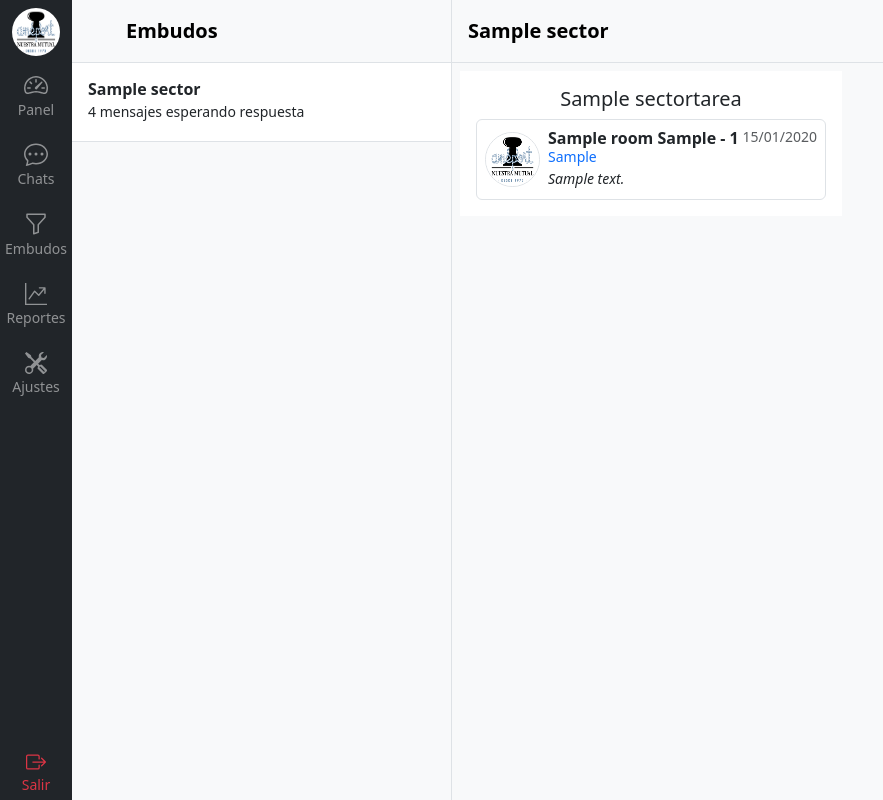
After one commit to UnionSI/djangochat, a Django app: page /rooms/embudo/1/ in a window 1280 px wide. The commit adds this page. Shown: the whole page, without its empty margins (0-883 px from the left). Run offline with Django 4.2, Linux system fonts and the light colour scheme; a user stored in the database is signed in; tables that the repository leaves empty hold one stand-in row (values such as "Sample post").

Commit message:
Vista embudos por tareas

```diff
--- a/room/consumers.py
+++ b/room/consumers.py
@@ -60,4 +60,4 @@ class ChatConsumer(AsyncWebsocketConsumer):
         user = User.objects.get(username=username)
         room = Room.objects.get(slug=room)
 
-        Message.objects.create(user=user, room=room, content=message)
+        Message.objects.create(usuario=user, contacto=room, contenido=message)
--- a/room/models.py
+++ b/room/models.py
@@ -2,18 +2,72 @@ from django.contrib.auth.models import User
 from django.db import models
 
 
+class Sector(models.Model):
+    nombre = models.CharField(max_length=100)
+
+    def __str__(self):
+        return self.nombre
+
+
+class SectorTarea(models.Model):
+    sector = models.ForeignKey(Sector, on_delete=models.CASCADE)
+    nombre = models.CharField(max_length=100)
+    activo = models.BooleanField()  # Para ver no se pierda las asignadas a un mensaje anterior si sacan una tarea
+
+    def __str__(self):
+        return self.nombre
+
+
+class Integracion(models.Model):
+    nombre = models.CharField(max_length=100)
+    activo = models.BooleanField()
+
+    def __str__(self):
+        return self.nombre
+
+
 class Room(models.Model):
-    name = models.CharField(max_length=255)
+    nombre = models.CharField(max_length=100)
+    apellido = models.CharField(max_length=100)
+    dni = models.CharField(max_length=11)
+    telefono = models.CharField(max_length=30)
+    email = models.EmailField(max_length=60)
+    empresa = models.CharField(max_length=100)
+    nro_socio = models.PositiveIntegerField()
+    integracion = models.ForeignKey(Integracion, on_delete=models.CASCADE)
     slug = models.SlugField(unique=True)
 
     def __str__(self):
-        return self.name
+        return self.nombre
+
 
 class Message(models.Model):
-    room = models.ForeignKey(Room, related_name='messages', on_delete=models.CASCADE)
-    user = models.ForeignKey(User, related_name='messages', on_delete=models.CASCADE)
-    content = models.TextField()
-    date_added = models.DateTimeField(auto_now_add=True)
+    contacto = models.ForeignKey(Room, related_name='messages', on_delete=models.CASCADE)  # messages?
+    usuario = models.ForeignKey(User, related_name='messages', on_delete=models.CASCADE, null=True)  # messages?
+    contenido = models.TextField()
+    recibido = models.BooleanField(default=True)
+    fecha_hora = models.DateTimeField(auto_now_add=True)
+    sector_tarea = models.ForeignKey(SectorTarea, on_delete=models.CASCADE)
+    # chat (Si se saca la cabecera sacar este campo)
+    # bot = models.ForeignKey(Bot, on_delete=models.CASCADE)
+    # adjunto = (archivo/s)
 
     class Meta:
-        ordering = ('date_added',)
+        ordering = ('fecha_hora',)
+
+    def __str__(self):
+        return self.contenido
+
+
+'''
+
+* Usuario (Base Users)
+
+* Perfil
+id Usuario
+
+* Usuario Sector
+id Usuario
+id Sector
+
+'''
--- a/room/urls.py
+++ b/room/urls.py
@@ -5,7 +5,8 @@ from . import views
 app_name = 'room'
 
 urlpatterns = [
-    path('', views.rooms, name='rooms'),
     path('chats/', views.chats, name='chats'),
     path('chat/<slug:slug>/', views.chat, name='chat'),
+    path('embudos/', views.embudos, name='embudos'),
+    path('embudo/<int:id>/', views.embudo, name='embudo'),
 ]
--- a/room/views.py
+++ b/room/views.py
@@ -1,26 +1,66 @@
-from django.shortcuts import render
+from django.shortcuts import render, get_object_or_404
 from django.contrib.auth.decorators import login_required
 from django.db.models import Prefetch
+from django.db.models import Max, Subquery, OuterRef
 
-from .models import Room, Message
+from .models import Sector, SectorTarea, Room, Message
 
 @login_required
 def chats(request):
     rooms = Room.objects.prefetch_related(
-        Prefetch('messages', queryset=Message.objects.order_by('-date_added')[:1], to_attr='last_message')
+        Prefetch('messages', queryset=Message.objects.order_by('-fecha_hora')[:1], to_attr='last_message')
     )
     return render(request, 'room/chats.html', {'rooms': rooms})
 
-@login_required
-def rooms(request):
-    rooms = Room.objects.all()
-    return render(request, 'room/rooms.html', {'rooms': rooms})
 
 @login_required
 def chat(request, slug):
-    room = Room.objects.get(slug=slug)
-    messages = Message.objects.filter(room=room)[0:25]
+    room = get_object_or_404(Room, slug=slug)
+    messages = Message.objects.filter(contacto=room)[0:25]
     rooms = Room.objects.prefetch_related(
-        Prefetch('messages', queryset=Message.objects.order_by('-date_added')[:1], to_attr='last_message')
+        Prefetch('messages', queryset=Message.objects.order_by('-fecha_hora')[:1], to_attr='last_message')
     )
     return render(request, 'room/chats.html', {'room': room, 'chat_messages': messages, 'rooms': rooms,})
+
+
+@login_required
+def embudos(request):
+    embudos = Sector.objects.all()
+    return render(request, 'room/embudos.html', {'embudos': embudos})
+
+
+@login_required
+def embudo(request, id):
+    sector = get_object_or_404(Sector, id=id)
+    sectores = Sector.objects.all()
+    sector_tareas = SectorTarea.objects.filter(sector=sector)
+    rooms = Room.objects.filter(messages__sector_tarea__sector=sector).distinct()
+
+    objeto_rooms = {}
+    for room in rooms:
+        ultimo_mensaje = Message.objects.filter(contacto=room).order_by('-fecha_hora')[:1]
+        objeto_rooms[room] = ultimo_mensaje
+
+    objeto_sector_tareas = {}
+    for sector_tarea in sector_tareas:
+        objeto_sector_tareas[sector_tarea] = []
+        for room, mensaje in objeto_rooms.items():
+            if mensaje[0].sector_tarea == sector_tarea:
+                objeto_sector_tareas[sector_tarea].append([room, mensaje])
+
+    return render(request, 'room/embudos.html', {'embudo': sector, 'embudos': sectores, 'sector_tareas':objeto_sector_tareas})
+
+
+    '''
+    # Obtener todas las sector_tareas que pertenecen al embudo actual
+    sector_tareas = SectorTarea.objects.filter(sector=embudo)
+    # Crear una consulta Prefetch para cargar las rooms relacionadas con las sector_tareas
+    rooms_prefetch = Prefetch(
+        'room_set',
+        queryset=Room.objects.prefetch_related(
+            Prefetch('messages', queryset=Message.objects.order_by('-fecha_hora')[:1], to_attr='last_message')
+        ),
+        to_attr='rooms'
+    )
+    sector_tareas = sector_tareas.prefetch_related(rooms_prefetch)
+    '''
--- /dev/null
+++ b/static/css/style.css
@@ -0,0 +1,22 @@
+.messages {
+    height: 400px;
+    overflow-y: auto;
+}
+
+.usi-grid {
+    display: grid;
+    grid-template-columns: repeat(2, 1fr);
+    gap: 5px;
+}
+
+.respondido {
+    grid-column: 2;
+}
+
+.por-responder {
+    grid-column: 1;
+}
+
+.usi-card {
+    width: 350px;
+}
--- a/templates/base.html
+++ b/templates/base.html
@@ -1,3 +1,5 @@
+{% load static %}
+
 <!DOCTYPE html>
 
 <html>
@@ -9,12 +11,10 @@
 
         <!-- <script src="https://cdn.tailwindcss.com"></script> -->
         <link href="https://cdn.jsdelivr.net/npm/bootstrap@5.3.0/dist/css/bootstrap.min.css" rel="stylesheet" integrity="sha384-9ndCyUaIbzAi2FUVXJi0CjmCapSmO7SnpJef0486qhLnuZ2cdeRhO02iuK6FUUVM" crossorigin="anonymous">
+        <link rel="stylesheet" href="{% static 'css/style.css' %}">
+        <style>
 
-        <style>
-            .messages {
-                height: 400px;
-                overflow-y: auto;
-            }
+
         </style>
     </head>
 
--- a/templates/navbar.html
+++ b/templates/navbar.html
@@ -27,7 +27,7 @@
       </li>
 
       <li class="nav-item w-100">
-        <a href="#" class="nav-link px-0 rounded-0" data-bs-toggle="tooltip" data-bs-placement="right" aria-label="Orders" data-bs-original-title="Orders">
+        <a href="{% url 'room:embudos' %}" class="nav-link px-0 rounded-0" data-bs-toggle="tooltip" data-bs-placement="right" aria-label="Orders" data-bs-original-title="Orders">
           <svg xmlns="http://www.w3.org/2000/svg" width="24" height="24" fill="currentColor" class="bi bi-funnel text-white-50" viewBox="0 0 16 16">
             <path d="M1.5 1.5A.5.5 0 0 1 2 1h12a.5.5 0 0 1 .5.5v2a.5.5 0 0 1-.128.334L10 8.692V13.5a.5.5 0 0 1-.342.474l-3 1A.5.5 0 0 1 6 14.5V8.692L1.628 3.834A.5.5 0 0 1 1.5 3.5v-2zm1 .5v1.308l4.372 4.858A.5.5 0 0 1 7 8.5v5.306l2-.666V8.5a.5.5 0 0 1 .128-.334L13.5 3.308V2h-11z"/>
           </svg>
--- /dev/null
+++ b/templates/room/embudo_por_tarea.html
@@ -0,0 +1,58 @@
+{% load static %}
+{% load humanize %}
+
+
+<div class="d-flex flex-column w-100 bg-body-tertiary">
+
+    <a href="/" class="d-flex align-items-center gap-3 link-body-emphasis text-decoration-none p-3 border-bottom bg-body-tertiary" style="height: 63px">
+      <div>
+        <h5 class="m-0 fs-5 fw-semibold">{{ embudo.nombre }}</h5>
+      </div>
+    </a>
+
+
+    <div class="d-flex p-2 gap-2 bg-body-tertiary">
+        {% for sector_tarea, rooms in sector_tareas.items %}
+        <div class="d-flex flex-column bg-white p-3">
+            <h5 class="text-center">{{ sector_tarea }}</h5>
+            <div class="d-flex flex-column gap-2" style="width: 350px;">
+                {% for room in rooms %}
+                    <a href="{% url 'room:chat' room.0.slug %}" class="usi-card d-flex gap-2 list-group-item p-2 lh-sm border rounded position-relative">
+
+                                {% if not room.1.0.usuario.is_staff or not room.1.0.usuario.is_superuser %}
+                                    <div style="width: 10px; height: 10px; top:5px; left:5px;" class="bg-primary rounded-circle position-absolute"></div>
+                                {% endif %}
+
+                                <div class="d-flex justify-content-center align-items-center">
+                                    <img src="{% static 'img/logo.png' %}" alt="mdo" width="55" height="55" class="rounded-circle border">
+                                </div>
+
+                                <div class="w-100">
+                                    <div class="d-flex justify-content-between">
+                                    <div class="d-flex flex-column mb-1">
+                                        {% if room.0.nombre %}
+                                        <strong>{{ room.0.nombre }} {{ room.0.apellido}} - {{ room.0.nro_socio }}</strong>
+                                        {% else %}
+                                        <strong>{{ room.0.telefono }}</strong>
+                                        {% endif %}
+                                        <small class="text-primary">{{ room.0.dni }}</small>
+                                    </div>
+                                    <small class="text-body-secondary">
+                                        {% now "d/m/Y" as todays_date %}
+                                        {% if todays_date == room.1.0.fecha_hora|date:"d/m/Y" %}
+                                            {{ room.1.0.fecha_hora|time:"H:i" }}
+                                        {% else %}
+                                            {{ room.1.0.fecha_hora|date:"d/m/Y" }}
+                                        {% endif %}
+                                    </small>
+                                    </div>
+                                    <div class="col-10 mb-1 small fst-italic">{{ room.1.0.contenido|truncatechars:50 }}</div>
+                                </div>
+                            </a>
+                    {% endfor %}
+                </div>
+            </div>
+        {% endfor %}
+    </div>
+
+</div>
--- /dev/null
+++ b/templates/room/embudos.html
@@ -0,0 +1,39 @@
+{% extends 'base.html' %}
+{% load static %}
+{% load humanize %}
+
+{% block title %} Embudos | {% endblock %}
+
+{% block content %}
+
+{% include 'navbar.html' %}
+
+<div class="d-flex flex-column align-items-stretch flex-shrink-0 bg-body-tertiary border-end" style="width: 380px;">
+    <a href="/" class="d-flex align-items-center flex-shrink-0 p-3 link-body-emphasis text-decoration-none border-bottom">
+      <svg class="bi pe-none me-2" width="30" height="24"><use xlink:href="#bootstrap"></use></svg>
+      <span class="fs-5 fw-semibold">Embudos</span>
+    </a>
+    <div class="list-group list-group-flush border-bottom overflow-y-scroll">
+
+      {% for embudo in embudos %}
+        <a href="{% url 'room:embudo' embudo.id %}" class="list-group-item list-group-item-action py-3 lh-sm">
+          <div class="d-flex w-100 align-items-center justify-content-between">
+            <strong class="mb-1">{{ embudo.nombre }} </strong>
+            <small class="text-body-secondary"></small>
+          </div>
+          <div class="col-10 mb-1 small">4 mensajes esperando respuesta</div>
+        </a>
+      {% endfor %}
+
+    </div>
+</div>
+
+{% if embudo %}
+  {% include 'room/embudo_por_tarea.html' %}
+{% else %}
+  <div class="flex-grow-1 d-flex align-items-center justify-content-center bg-body-tertiary">
+    <p class="text-secondary">Seleccione un embudo para ver los mensajes</p>
+  </div>
+{% endif %}
+
+{% endblock %}
```
Also changed, not shown: room/admin.py (+15 -4 lines), templates/room/chats.html (+23 -6 lines), templates/room/embudo_por_usuario.html (added, +55 -0 lines), templates/room/messages.html (+9 -5 lines), README.md.
